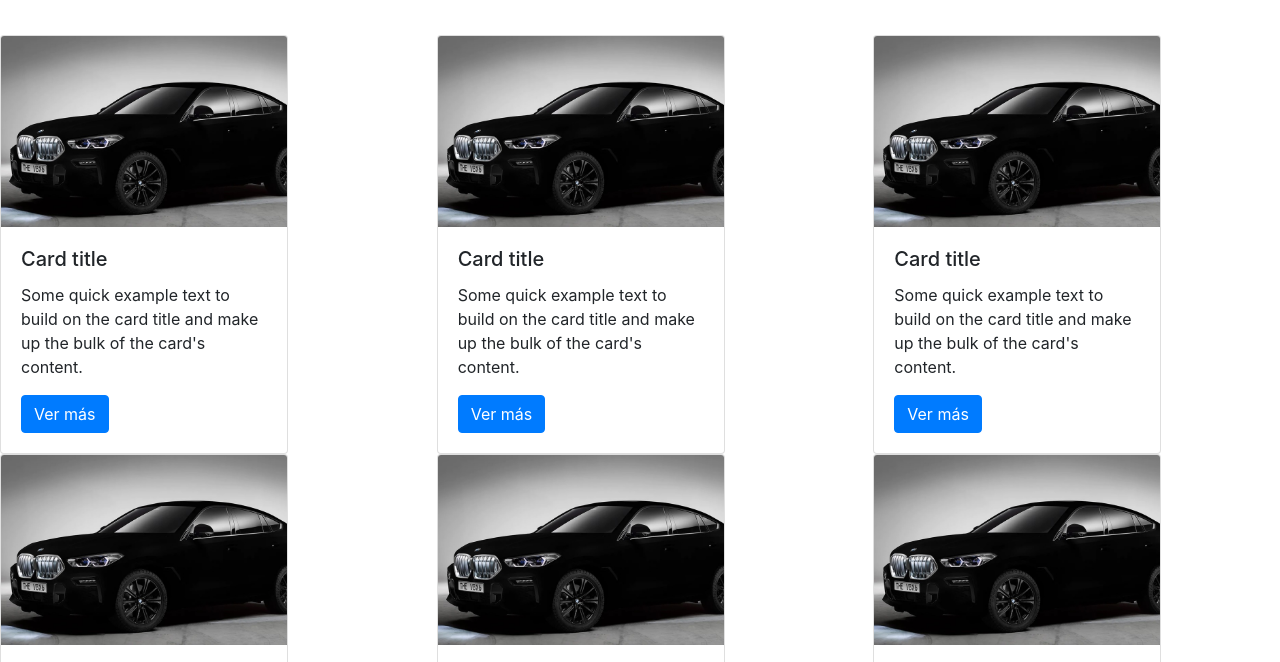
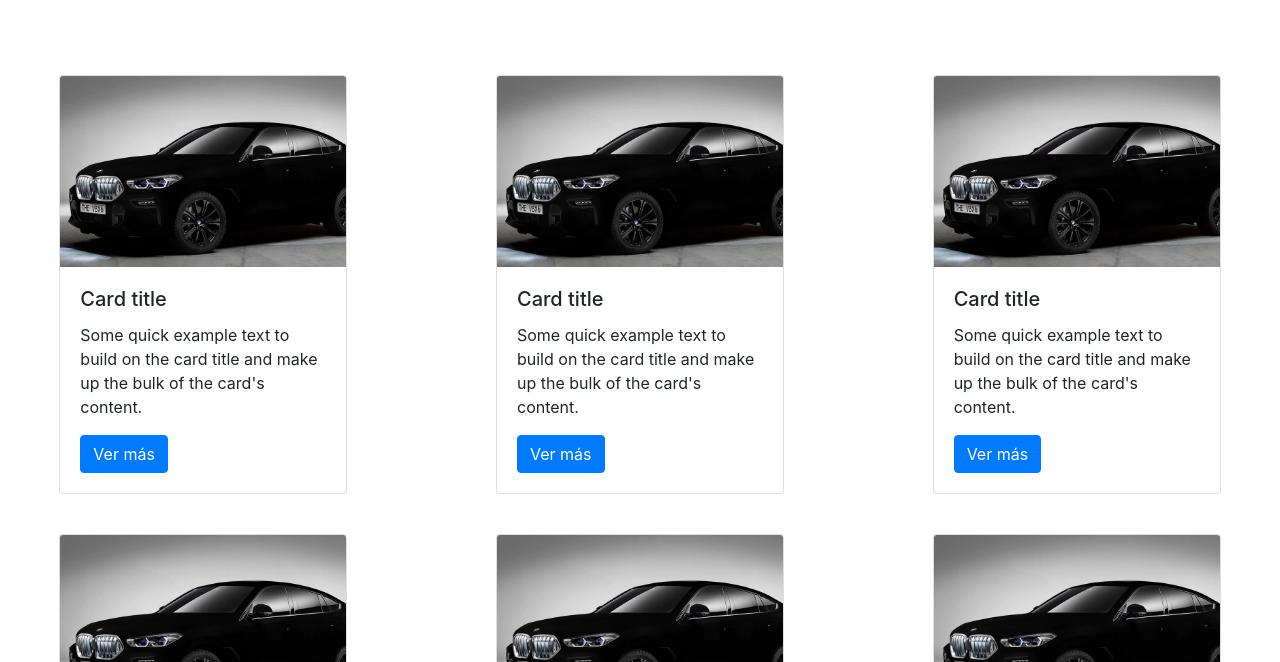
Before and after one commit to ErwinIglesias/Proyecto-coder, a website: page views/ofertas.html in a window 1280 px wide. Shown: the part 137-799 px from the top of the page. Drawn offline with nearby package versions, Linux system fonts and the light colour scheme.

Commit message:
Modificaciones en Ofertas

```diff
--- a/scss/style.scss
+++ b/scss/style.scss
@@ -82,6 +82,12 @@ nav ul li a{
 
 .marginAutos{
     margin-top: 50px;
+}
+
+.imagenes{
+    display: flex;
+    justify-content: center;
+    margin-top: 40px;
 }
 
 .nuestrosVehiculos{
```
Also changed, not shown: css/style.css.
